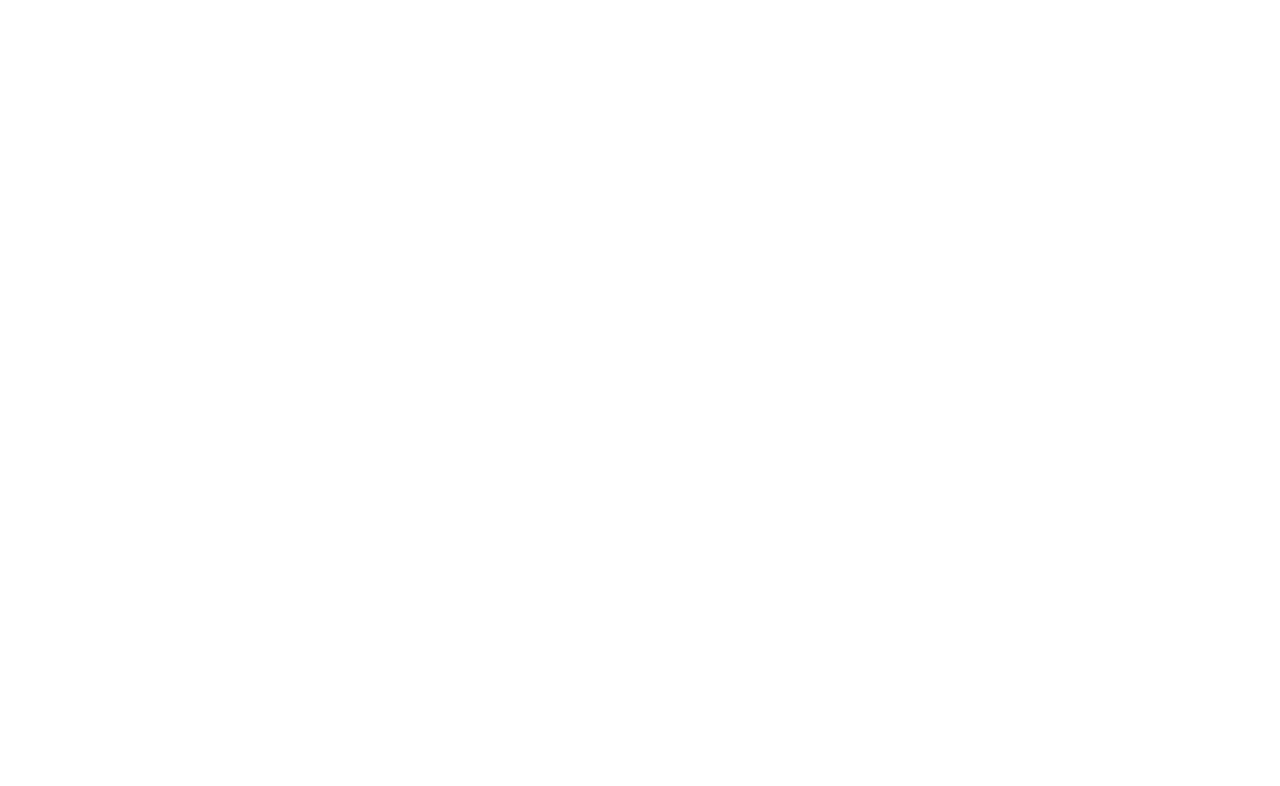
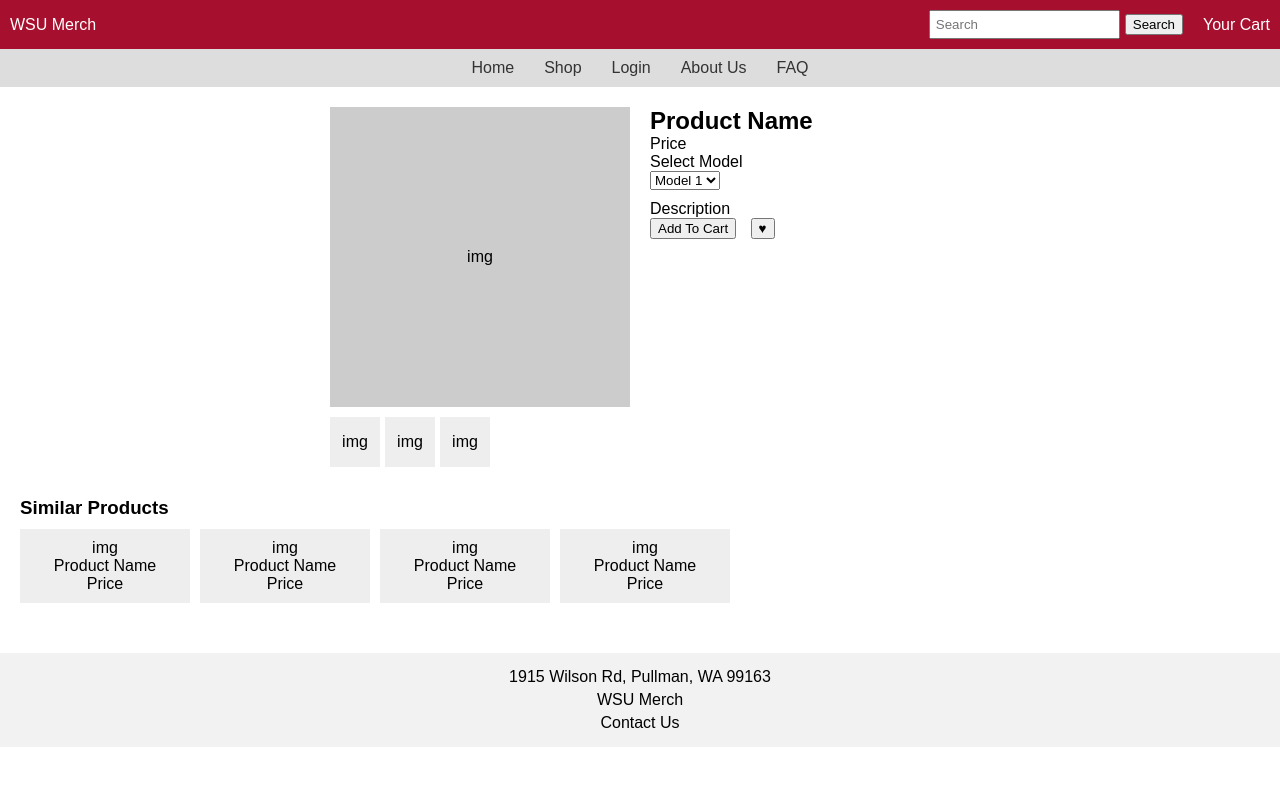
Before and after one commit to Jack-Underhill/Cpts489-Sp25-GroupProject-MerchStore, a plain HTML site: page pages/productDetails.html in a window 1280 px wide. Drawn offline with Linux system fonts and the light colour scheme.

Commit message:
Mid Submission Milestone (#5)
* Created Home Page (#1)

* Home Page Started.

* Cut home.html into index.html

* Removing confusion. No index. Only named home now.

* Feature/luke (#4)

* header and product details page done

* shipping page done

* Shopping cart done

* Shopping cart done

* Moved Index/Home into Pages Folder

* Typo Fix home.html

---------

Co-authored-by: lflock <88910340+luwke1@users.noreply.github.com>

```diff
--- a/pages/productDetails.html
+++ b/pages/productDetails.html
@@ -1,11 +1,80 @@
 <!DOCTYPE html>
-<html lang="en">
+<html>
 <head>
-    <meta charset="UTF-8">
-    <meta name="viewport" content="width=device-width, initial-scale=1.0">
     <title>WSU Merch</title>
+    <link rel="stylesheet" href="../styles/productDetails.css">
+    <link rel="stylesheet" href="../styles/header.css">
 </head>
 <body>
-
+    <header>
+        <div class="top">
+            <div>WSU Merch</div>
+            <div class="search-cart">
+                <input type="text" placeholder="Search">
+                <button>Search</button>
+                <div style="margin-left:20px;">Your Cart</div>
+            </div>
+        </div>
+        <nav>
+            <a href="#">Home</a>
+            <a href="#">Shop</a>
+            <a href="#">Login</a>
+            <a href="#">About Us</a>
+            <a href="#">FAQ</a>
+        </nav>
+    </header>
+    <main>
+        <div class="product">
+            <div class="product-images">
+                <div class="main-image">img</div>
+                <div class="thumbnails">
+                    <div>img</div>
+                    <div>img</div>
+                    <div>img</div>
+                </div>
+            </div>
+            <div class="product-info">
+                <h2>Product Name</h2>
+                <p>Price</p>
+                <label>Select Model</label>
+                <select>
+                    <option>Model 1</option>
+                </select>
+                <p>Description</p>
+                <button>Add To Cart</button>
+                <button>♥</button>
+            </div>
+        </div>
+        <div class="similar">
+            <h3>Similar Products</h3>
+            <div class="grid">
+                <div class="card">
+                    <div>img</div>
+                    <p>Product Name</p>
+                    <p>Price</p>
+                </div>
+                <div class="card">
+                    <div>img</div>
+                    <p>Product Name</p>
+                    <p>Price</p>
+                </div>
+                <div class="card">
+                    <div>img</div>
+                    <p>Product Name</p>
+                    <p>Price</p>
+                </div>
+                <div class="card">
+                    <div>img</div>
+                    <p>Product Name</p>
+                    <p>Price</p>
+                </div>
+            </div>
+        </div>
+    </main>
+    <footer>
+        <p>1915 Wilson Rd, Pullman, WA 99163</p>
+        <p>WSU Merch</p>
+        <p>Contact Us</p>
+    </footer>
 </body>
 </html>
--- /dev/null
+++ b/styles/cart.css
@@ -0,0 +1,69 @@
+body {
+    margin: 0;
+    font-family: "Arial"
+}
+
+main {
+    width: 900px;
+    margin: 0 auto;
+    padding: 20px;
+}
+
+.progress {
+    display: flex;
+    justify-content: space-around;
+    margin-bottom: 20px;
+}
+
+.cart-container {
+    display: flex;
+    justify-content: space-between;
+}
+
+.cart-section {
+    width: 55%;
+}
+
+.cart-item {
+    display: flex;
+    align-items: center;
+    background-color: #f2f2f2;
+    margin-bottom: 10px;
+    padding: 10px;
+}
+
+.item-img {
+    display: flex;
+    align-items: center;
+    justify-content: center;
+    width: 60px;
+    height: 60px;
+    background-color: #ddd;
+    margin-right: 10px;
+}
+
+.cart-buttons {
+    margin-top: 20px;
+}
+
+.cart-buttons button {
+    margin-right: 10px;
+    padding: 5px 10px;
+}
+
+.summary {
+    width: 35%;
+    padding: 10px;
+    border: 1px solid #ccc;
+}
+
+.summary h3 {
+    margin-bottom: 15px;
+}
+
+footer {
+    background: #f2f2f2;
+    text-align: center;
+    padding: 10px;
+    margin-top: 20px;
+}
--- /dev/null
+++ b/styles/header.css
@@ -0,0 +1,36 @@
+*{
+    margin: 0;
+    font-family: Arial, Helvetica, sans-serif;
+}
+
+header {
+    display: flex;
+    flex-direction: column;
+    background: #A60F2D;
+    color: white;
+}
+.top {
+    display: flex;
+    align-items: center;
+    justify-content: space-between;
+    padding: 10px;
+}
+.search-cart {
+    display: flex;
+    align-items: center;
+}
+.search-cart input {
+    padding: 5px;
+    margin-right: 5px;
+}
+nav {
+    display: flex;
+    justify-content: center;
+    background: #ddd;
+    padding: 10px;
+}
+nav a {
+    margin: 0 15px;
+    text-decoration: none;
+    color: #333;
+}
--- /dev/null
+++ b/styles/home.css
@@ -0,0 +1,90 @@
+body {
+    font-family: Arial, Helvetica, sans-serif;
+    margin: 0;
+    padding: 0;
+    box-sizing: border-box;
+}
+header {
+    display: flex;
+    justify-content: space-between;
+    align-items: center;
+    padding: 40px;
+    background: #981E32;
+    color: #FFFFFF;
+    border-bottom: 3px solid #ddd;
+}
+.search-bar {
+    flex-grow: 1;
+    justify-content: center;
+    margin: 0 75px;
+}
+.cart {
+    background-color: #53565A;
+    border: 3px solid #ddd;
+    color: #FFFFFF;
+    padding: 20px;
+    text-decoration: none;
+}
+nav {
+    display: flex;
+    justify-content: center;
+    gap: 80px;
+    padding: 0px 10px;
+    background: #53565A;
+    margin: 0;
+    border-bottom: 1px solid #ddd;
+}
+nav a{
+    color: #FFFFFF;
+    text-decoration: none;
+    margin: 0px;
+    padding: 20px 10px;
+}
+a:hover{
+    color: #981E32;
+    background-color: #FFFFFF;
+}
+.featured-products {
+    text-align: center;
+    padding: 20px;
+    margin: 60px 0px;
+}
+.carousel {
+    display: flex;
+    justify-content: center;
+    align-items: center;
+    gap: 20px;
+}
+.carousel .product {
+    padding: 120px;
+    margin: 20px;
+}
+.product-grid {
+    display: grid;
+    grid-template-columns: 1fr 1fr 1fr;
+    gap: 20px;
+    padding: 30px;
+}
+.product {
+    border: 1px solid #ddd;
+    padding: 30px;
+    text-align: center;
+}
+.product-grid .product {
+    padding: 100px;
+}
+.about-section {
+    text-align: center;
+    padding: 20px;
+    background: #f1f1f1;
+}
+footer {
+    text-align: center;
+    padding: 10px;
+    background: #333;
+    color: white;
+}
+.contact {
+    color: #B22222;
+    text-decoration: none;
+}
--- /dev/null
+++ b/styles/productDetails.css
@@ -0,0 +1,93 @@
+body {
+    margin: 0;
+    font-family: Arial, sans-serif;
+}
+
+/* product details */
+
+main {
+    padding: 20px;
+}
+
+.product {
+    display: flex;
+    margin-bottom: 30px;
+    width: 50%;
+    margin-left: 25%;
+}
+
+.product-images {
+    flex: 1;
+    margin-right: 20px;
+}
+
+.main-image {
+    width: 300px;
+    height: 300px;
+    background: #ccc;
+    display: flex;
+    align-items: center;
+    justify-content: center;
+    margin-bottom: 10px;
+}
+
+.thumbnails {
+    display: flex;
+}
+
+.thumbnails div {
+    width: 50px;
+    height: 50px;
+    background: #eee;
+    display: flex;
+    align-items: center;
+    justify-content: center;
+    margin-right: 5px;
+}
+
+.product-info {
+    flex: 1;
+}
+
+.product-info h2 {
+    margin-top: 0;
+}
+
+.product-info select {
+    display: block;
+    margin-bottom: 10px;
+}
+
+.product-info button {
+    margin-right: 10px;
+}
+
+.similar {
+    margin-bottom: 30px;
+}
+
+.similar h3 {
+    margin-bottom: 10px;
+}
+
+.grid {
+    display: flex;
+}
+
+.card {
+    width: 150px;
+    background: #eee;
+    margin-right: 10px;
+    padding: 10px;
+    text-align: center;
+}
+
+footer {
+    background: #f2f2f2;
+    padding: 10px;
+    text-align: center;
+}
+
+footer p {
+    margin: 5px 0;
+}
--- /dev/null
+++ b/styles/shipping.css
@@ -0,0 +1,38 @@
+main {
+    width: 900px;
+    margin: 0 auto;
+    padding: 20px;
+    font-family: Arial, Helvetica, sans-serif   ;
+}
+
+.progress {
+    display: flex;
+    justify-content: space-around;
+    margin-bottom: 20px;
+}
+
+.order-details {
+    display: flex;
+    justify-content: space-between;
+}
+
+.form-section, .summary {
+    width: 45%;
+}
+
+.form-section input {
+    width: 100%;
+    margin-bottom: 10px;
+    padding: 5px;
+}
+.items {
+    background: #eee;
+    padding: 10px;
+    margin-bottom: 20px;
+}
+
+footer {
+    background: #f2f2f2;
+    text-align: center;
+    padding: 10px;
+}
```
Also changed, not shown: index.html (deleted, +0 -11 lines), pages/cart.html (+74 -4 lines), pages/home.html (added, +52 -0 lines), pages/shipping.html (added, +78 -0 lines), styles/placeholder.css (deleted).
